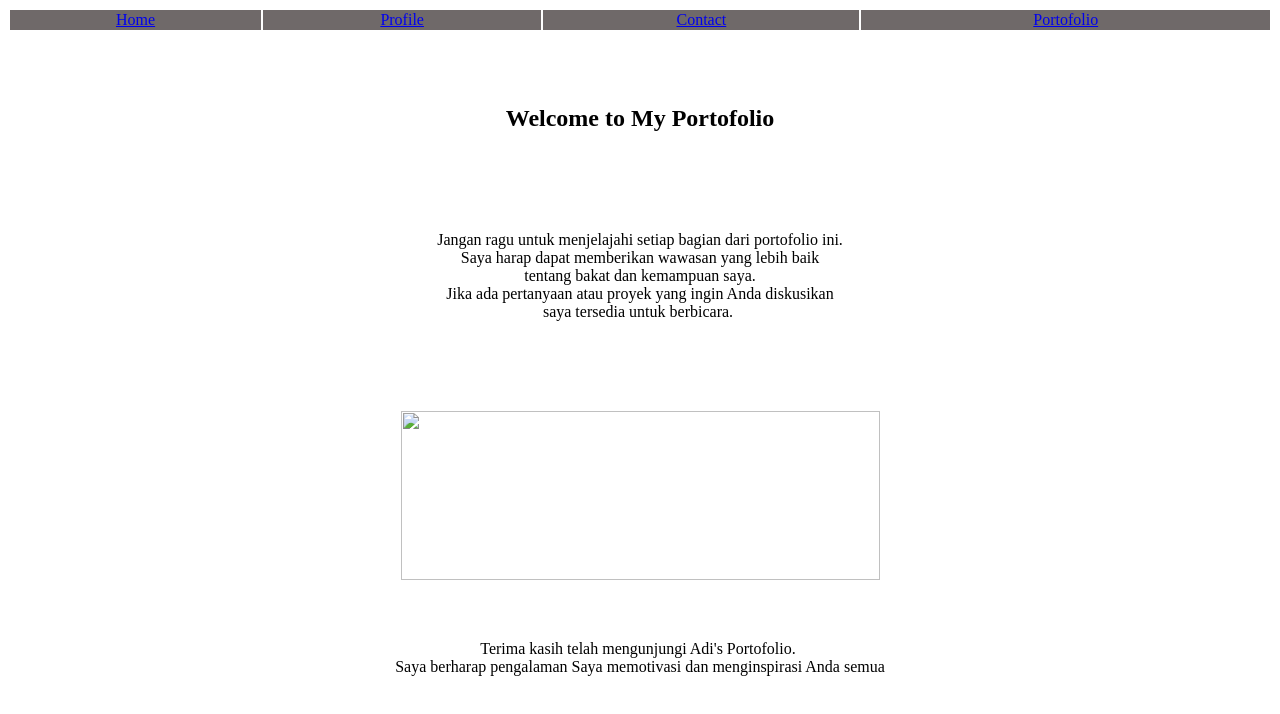
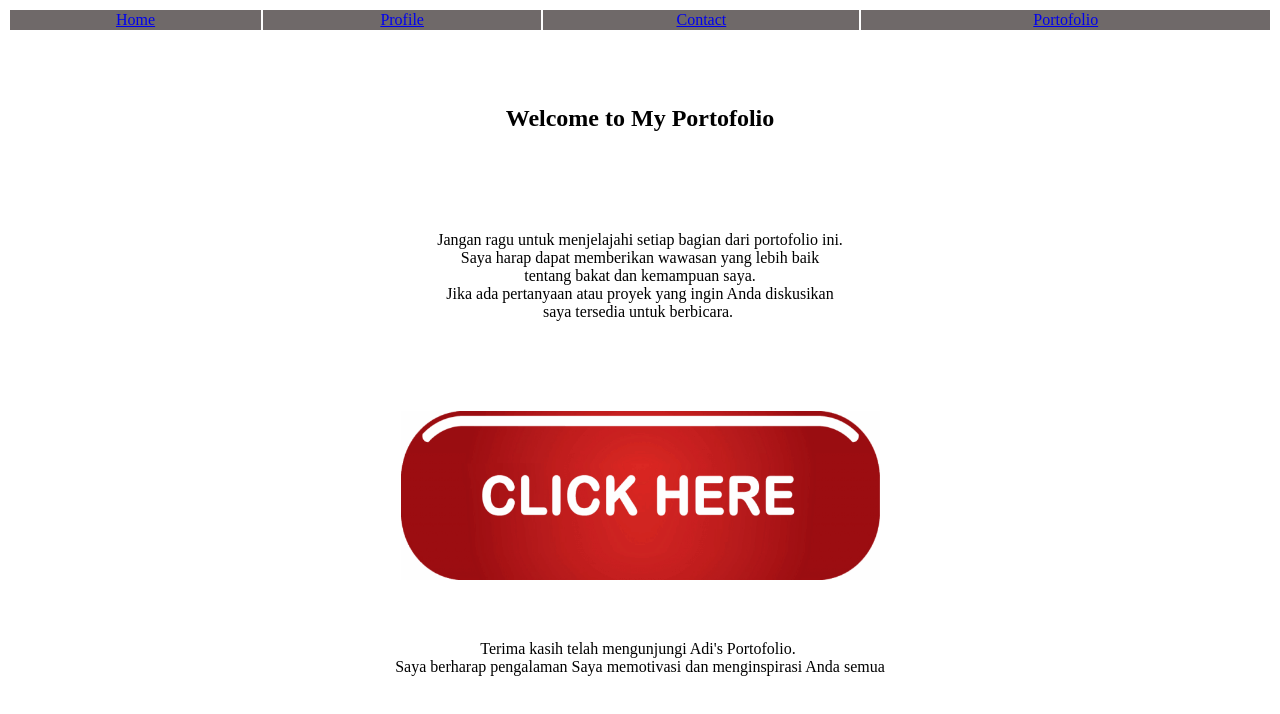
Before and after one commit to Tr14d1/Triadi-Pangawira, a plain HTML site: page index.html in a window 1280 px wide. Drawn offline with Linux system fonts and the light colour scheme.

Commit message:
Update index.html

```diff
--- a/index.html
+++ b/index.html
@@ -52,7 +52,7 @@
 <table width="100%" border="0">
   <tbody>
     <tr>
-      <td style="text-align: center"><a href="PROFILE-1.html" target="new"><img src="Data foto/btn-clickhere.gif" alt="" width="479" height="169" border="0"/></a></td>
+      <td style="text-align: center"><a href="PROFILE-1.html" target="new"><img src="btn-clickhere.gif" alt="" width="479" height="169" border="0"/></a></td>
     </tr>
   </tbody>
 </table>
```
